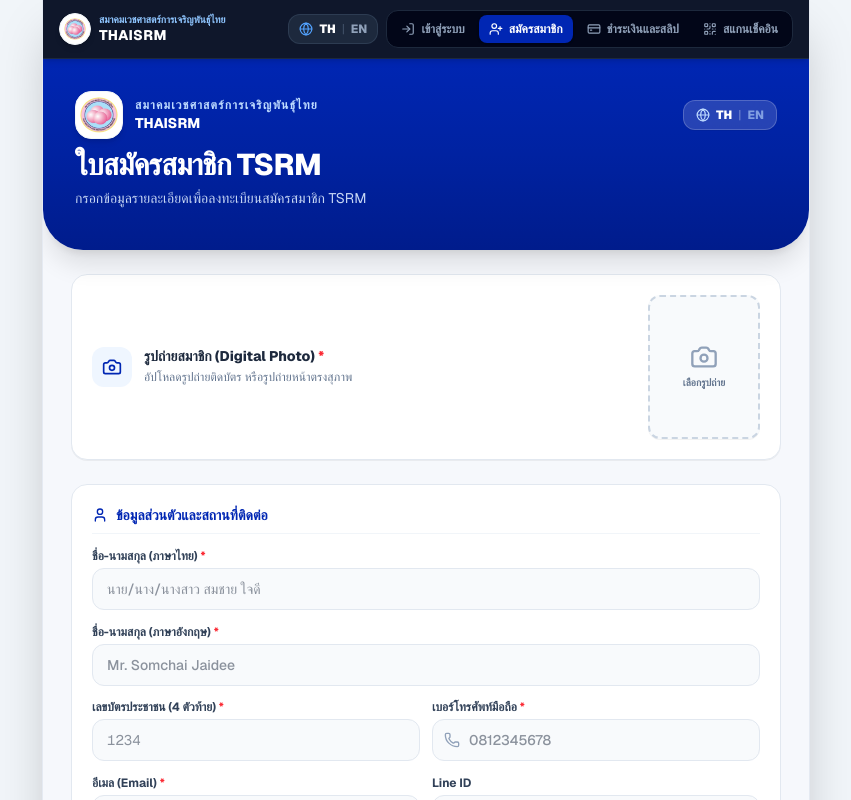
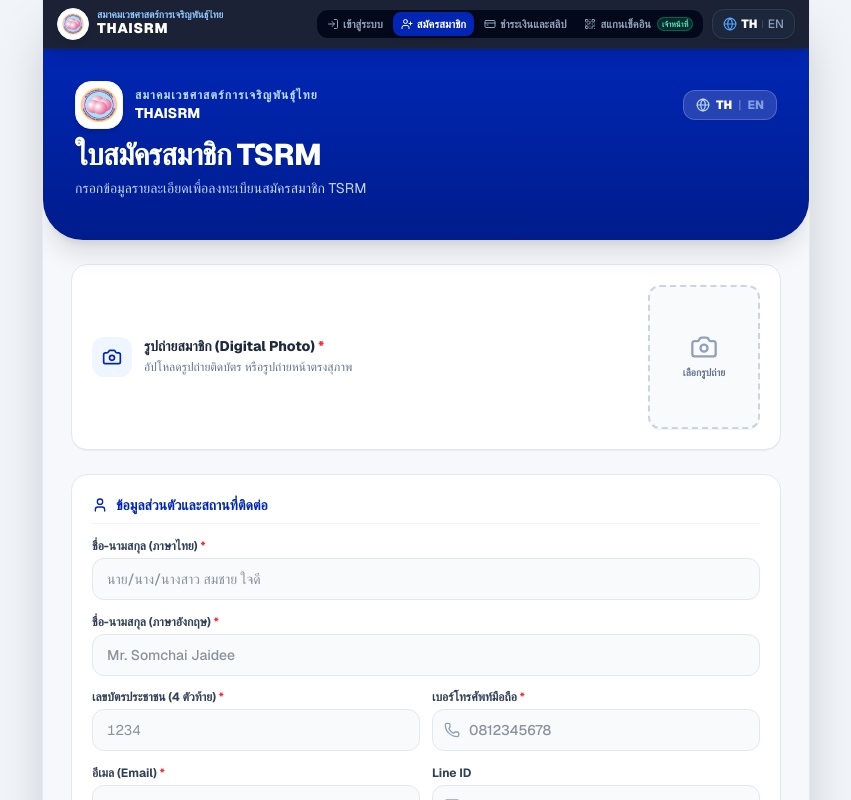
Before and after one commit to Thanadol22/Thaisrm, a Next.js app: page /signup in a window 1280 px wide. Shown: the top 800 px of the page, without its empty margins (214-1065 px from the left). Built offline with nearby package versions, Linux system fonts and the light colour scheme.

Commit message:
responsive nav bar

```diff
--- a/components/TopNavbar.tsx
+++ b/components/TopNavbar.tsx
@@ -1,6 +1,6 @@
 'use client';
 
-import React, { useState } from 'react';
+import React, { useState, useEffect, useRef } from 'react';
 import Link from 'next/link';
 import { usePathname } from 'next/navigation';
 import { BornIvfLogo } from '@/components/BornIvfLogo';
@@ -11,6 +11,27 @@
   const [isOpen, setIsOpen] = useState(false);
   const pathname = usePathname();
   const { lang, toggleLang, t } = useLanguage();
+  const navRef = useRef<HTMLDivElement>(null);
+
+  // Close mobile drawer when route changes
+  useEffect(() => {
+    setIsOpen(false);
+  }, [pathname]);
+
+  // Close mobile drawer when clicking outside
+  useEffect(() => {
+    function handleClickOutside(event: MouseEvent) {
+      if (navRef.current && !navRef.current.contains(event.target as Node)) {
+        setIsOpen(false);
+      }
+    }
+    if (isOpen) {
+      document.addEventListener('mousedown', handleClickOutside);
+    }
+    return () => {
+      document.removeEventListener('mousedown', handleClickOutside);
+    };
+  }, [isOpen]);
 
   const navItems = [
     { label: t.nav.signIn, path: '/login', icon: LogIn, badge: null },
@@ -20,35 +41,30 @@
   ];
 
   return (
-    <header className="w-full bg-slate-900 text-white sticky top-0 z-40 border-b border-slate-800 shadow-md">
-      <div className="px-3 sm:px-4 py-2.5 flex items-center justify-between gap-2">
-        <Link href="/login" onClick={() => setIsOpen(false)} className="flex items-center gap-2 hover:opacity-90 transition flex-shrink-0">
-          <BornIvfLogo className="w-8 h-8 shrink-0" />
-          <div>
-            <span className="text-[10px] font-bold text-blue-300 block leading-tight whitespace-nowrap">
+    <header ref={navRef} className="w-full bg-slate-900/95 backdrop-blur-md text-white sticky top-0 z-50 border-b border-slate-800/90 shadow-lg">
+      <div className="px-2.5 sm:px-3.5 py-2 flex items-center justify-between gap-1.5 max-w-7xl mx-auto">
+        {/* Logo & Brand Info */}
+        <Link
+          href="/login"
+          onClick={() => setIsOpen(false)}
+          className="flex items-center gap-2 hover:opacity-90 transition shrink-0"
+          aria-label="THAISRM Home"
+        >
+          <BornIvfLogo className="w-7 h-7 sm:w-8 sm:h-8 shrink-0 transition-transform active:scale-95" />
+          <div className="flex flex-col justify-center shrink-0">
+            <span className="hidden min-[480px]:block text-[9px] min-[540px]:text-[10px] font-bold text-blue-300 leading-none truncate max-w-[130px] min-[540px]:max-w-[200px] min-[1080px]:max-w-none">
               {t.associationName}
             </span>
-            <span className="text-xs sm:text-sm font-extrabold tracking-wide text-white block leading-tight">
+            <span className="text-xs sm:text-sm font-black tracking-wider text-white leading-tight">
               {t.brandName}
             </span>
           </div>
         </Link>
 
-        <div className="flex items-center gap-2">
-          {/* Language Switcher Pill (Desktop & Mobile) */}
-          <button
-            onClick={toggleLang}
-            className="flex items-center gap-1.5 bg-slate-800 hover:bg-slate-700 text-slate-200 border border-slate-700/80 px-2.5 py-1.5 rounded-xl text-xs font-extrabold transition cursor-pointer active:scale-95 shrink-0"
-            title="Switch Language / สลับภาษา"
-          >
-            <Globe className="w-3.5 h-3.5 text-blue-400 shrink-0" />
-            <span className={lang === 'th' ? 'text-white font-black' : 'text-slate-400'}>TH</span>
-            <span className="text-slate-600 font-normal">|</span>
-            <span className={lang === 'en' ? 'text-white font-black' : 'text-slate-400'}>EN</span>
-          </button>
-
-          {/* Tablet & Desktop Inline Navigation Pills */}
-          <nav className="hidden md:flex items-center bg-slate-950 p-1 rounded-xl border border-slate-800 gap-0.5 lg:gap-1 flex-shrink-0">
+        {/* Right Section: Nav Items & Language Switcher */}
+        <div className="flex items-center gap-1.5 sm:gap-2 shrink-0">
+          {/* Desktop & Wide Layout Navigation Pills */}
+          <nav className="hidden min-[1080px]:flex items-center bg-slate-950/90 p-0.5 rounded-xl border border-slate-800/90 gap-0.5 shrink-0">
             {navItems.map((item) => {
               const isActive = pathname === item.path || (pathname === '/' && item.path === '/login');
               const Icon = item.icon;
@@ -56,33 +72,52 @@
                 <Link
                   key={item.path}
                   href={item.path}
-                  className={`px-2 py-1.5 lg:px-2.5 rounded-lg text-[11px] lg:text-xs font-bold transition flex items-center gap-1.5 whitespace-nowrap flex-shrink-0 ${
+                  className={`px-2 py-1 rounded-lg text-[10px] min-[1180px]:text-[11px] font-bold transition-all flex items-center gap-1 whitespace-nowrap shrink-0 ${
                     isActive
-                      ? 'bg-[#0026b3] text-white shadow-sm'
-                      : 'text-slate-400 hover:text-white hover:bg-slate-800/60'
+                      ? 'bg-[#0026b3] text-white shadow-md'
+                      : 'text-slate-400 hover:text-white hover:bg-slate-800/70'
                   }`}
                 >
-                  <Icon className="w-3.5 h-3.5 flex-shrink-0" />
-                  <span className="whitespace-nowrap">{item.label}</span>
+                  <Icon className={`w-3 h-3 shrink-0 ${isActive ? 'text-white' : 'text-slate-400'}`} />
+                  <span>{item.label}</span>
+                  {item.badge && (
+                    <span className="ml-0.5 bg-emerald-500/20 text-emerald-300 text-[8px] font-black px-1 py-0.2 rounded-full border border-emerald-500/40 uppercase">
+                      {item.badge}
+                    </span>
+                  )}
                 </Link>
               );
             })}
           </nav>
 
-          {/* Mobile & Small Tablet Hamburger Toggle Button */}
+          {/* Language Switcher Button */}
+          <button
+            onClick={toggleLang}
+            className="flex items-center gap-1 bg-slate-800/90 hover:bg-slate-700/90 text-slate-200 border border-slate-700/80 px-2 py-1 sm:px-2.5 sm:py-1.5 rounded-xl text-[10px] sm:text-xs font-bold transition cursor-pointer active:scale-95 shrink-0 shadow-sm"
+            title="Switch Language / สลับภาษา"
+            aria-label="Switch language between Thai and English"
+          >
+            <Globe className="w-3 h-3 sm:w-3.5 sm:h-3.5 text-blue-400 shrink-0" />
+            <span className={lang === 'th' ? 'text-white font-black text-blue-300' : 'text-slate-400 font-medium'}>TH</span>
+            <span className="text-slate-600 font-normal text-[9px]">|</span>
+            <span className={lang === 'en' ? 'text-white font-black text-blue-300' : 'text-slate-400 font-medium'}>EN</span>
+          </button>
+
+          {/* Mobile & Tablet Hamburger Button */}
           <button
             onClick={() => setIsOpen(!isOpen)}
-            className="md:hidden w-9 h-9 rounded-xl bg-slate-800 hover:bg-slate-700 text-slate-200 hover:text-white flex items-center justify-center transition border border-slate-700/80 cursor-pointer active:scale-95 flex-shrink-0"
-            aria-label="Toggle Hamburger Menu"
+            className="min-[1080px]:hidden w-8 h-8 sm:w-9 sm:h-9 rounded-xl bg-slate-800/90 hover:bg-slate-700 text-slate-200 hover:text-white flex items-center justify-center transition border border-slate-700/80 cursor-pointer active:scale-95 shrink-0 shadow-sm"
+            aria-label="Toggle Navigation Menu"
+            aria-expanded={isOpen}
           >
-            {isOpen ? <X className="w-5 h-5" /> : <Menu className="w-5 h-5" />}
+            {isOpen ? <X className="w-4 h-4 sm:w-5 sm:h-5" /> : <Menu className="w-4 h-4 sm:w-5 sm:h-5" />}
           </button>
         </div>
       </div>
 
-      {/* Mobile & Small Tablet Hamburger Dropdown Navigation Menu */}
+      {/* Mobile & Tablet Expandable Drawer Navigation Menu */}
       {isOpen && (
-        <div className="md:hidden bg-slate-950/95 backdrop-blur-md border-t border-slate-800 p-3 animate-slide-down shadow-2xl space-y-1">
+        <div className="min-[1080px]:hidden bg-slate-950/98 backdrop-blur-xl border-t border-slate-800/90 p-2.5 sm:p-3 animate-slide-down shadow-2xl space-y-1.5">
           {navItems.map((item) => {
             const isActive = pathname === item.path || (pathname === '/' && item.path === '/login');
             const Icon = item.icon;
@@ -91,17 +126,17 @@
                 key={item.path}
                 href={item.path}
                 onClick={() => setIsOpen(false)}
-                className={`w-full px-3.5 py-3 rounded-xl text-xs font-bold transition flex items-center justify-between ${
+                className={`w-full px-3 py-2.5 sm:py-3 rounded-xl text-xs font-bold transition-all flex items-center justify-between ${
                   isActive
-                    ? 'bg-[#0026b3] text-white shadow-md'
+                    ? 'bg-[#0026b3] text-white shadow-lg ring-1 ring-blue-500/30'
                     : 'text-slate-300 hover:bg-slate-800/80 hover:text-white'
                 }`}
               >
                 <div className="flex items-center gap-3">
-                  <div className={`p-2 rounded-lg ${isActive ? 'bg-white/15' : 'bg-slate-800'}`}>
+                  <div className={`p-2 rounded-lg transition-colors ${isActive ? 'bg-white/20' : 'bg-slate-800/90'}`}>
                     <Icon className="w-4 h-4" />
                   </div>
-                  <span>{item.label}</span>
+                  <span className="text-xs sm:text-sm font-bold">{item.label}</span>
                 </div>
 
                 <div className="flex items-center gap-2">
@@ -110,7 +145,7 @@
                       {item.badge}
                     </span>
                   )}
-                  <ChevronRight className="w-4 h-4 opacity-60" />
+                  <ChevronRight className={`w-4 h-4 transition-transform ${isActive ? 'text-white translate-x-0.5' : 'text-slate-500 opacity-70'}`} />
                 </div>
               </Link>
             );
```
